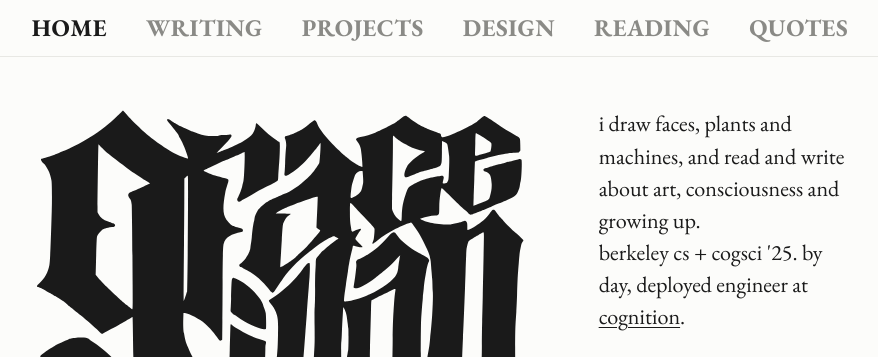
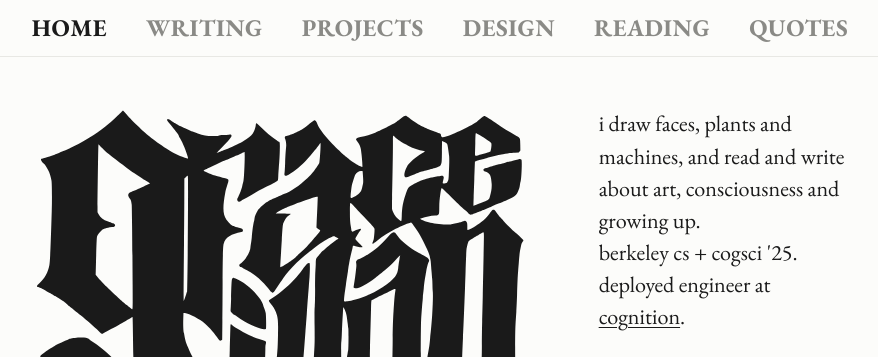
Before and after one commit to grace-wj/grace-wj.github.io, a plain HTML site: page index.html in a window 1280 px wide. Shown: the top 357 px of the page, without its empty margins (200-1078 px from the left). Drawn offline with nearby package versions, Linux system fonts and the light colour scheme.

Commit message:
Drop "by day" from hero line
Co-Authored-By: Claude Opus 5.5 <noreply@anthropic.com>

```diff
--- a/index.html
+++ b/index.html
@@ -65,7 +65,7 @@
       </button>
       <div class="hero-text">
         <p class="lead">
-          i draw faces, plants and machines, and read and write about art, consciousness and growing up.<br>berkeley cs + cogsci '25. by day, deployed engineer at <a href="https://cognition.com/" target="_blank" rel="noopener">cognition</a>.
+          i draw faces, plants and machines, and read and write about art, consciousness and growing up.<br>berkeley cs + cogsci '25. deployed engineer at <a href="https://cognition.com/" target="_blank" rel="noopener">cognition</a>.
         </p>
         <p class="links">
           <a href="mailto:grayswan795@gmail.com">email</a>
```
